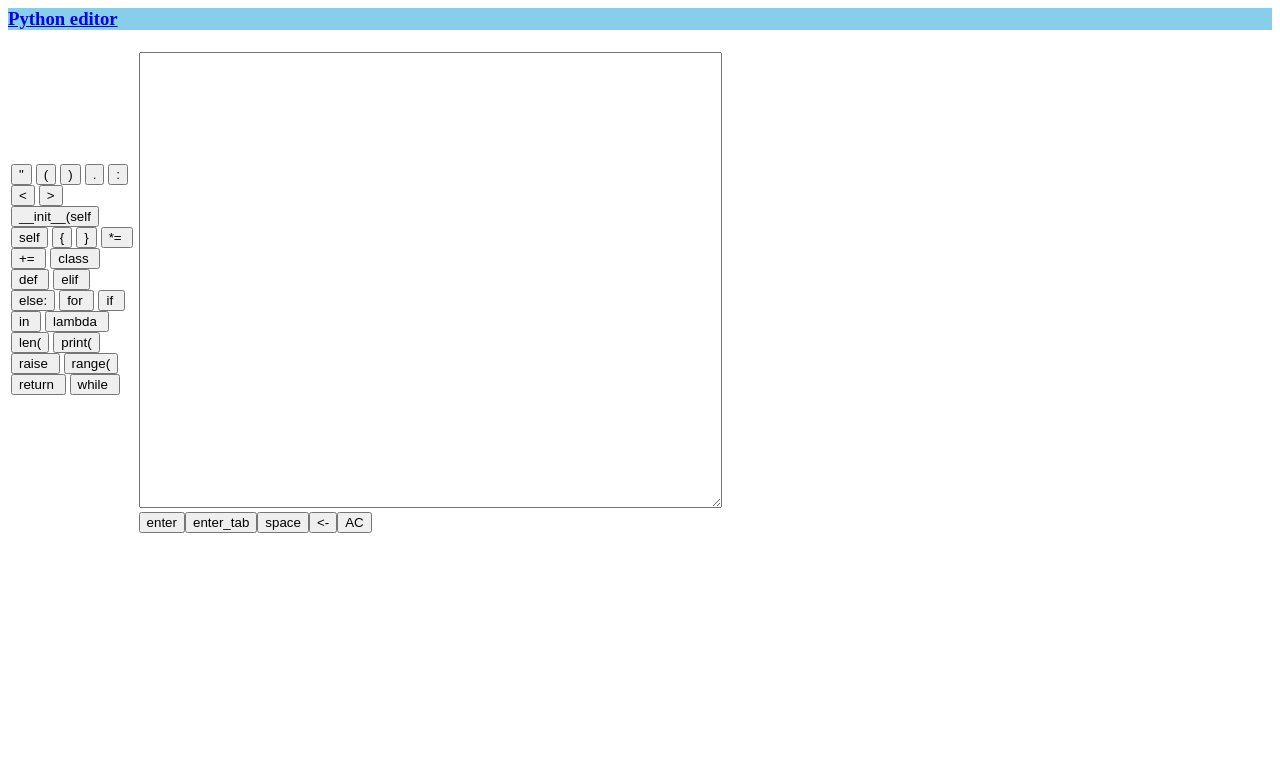
After one commit to yingyan797/y-chemistry, a Flask app: page /editor in a window 1280 px wide. The commit adds this page. Shown: the top 783 px of the page. Run offline with Flask 3, Linux system fonts and the light colour scheme.

Commit message:
Add readme and a new code editor feature

```diff
--- a/app.py
+++ b/app.py
@@ -46,7 +46,53 @@
         else:
             self.words[self.side] += k
 
+class Keyboard:
+    def __init__(self) -> None:
+        self.text = ""
+        self.keywords = [[".","\"",":","<",">","{","}","(",")","self","__init__(self"],["def ","class ","for ","while ","in ","range(","len(","return ","lambda ","print(","raise ","if ","elif ","else:","+= ","*= "]]
+        [kw.sort() for kw in self.keywords]
+        self.funcs = ["enter","enter_tab","space","<-","AC"]
+        self.names = []
+
+    def parse_names(self, symbs="_"):
+        word = ""
+        self.names = []
+        for c in self.text:
+            if c.isalnum() or c in symbs:
+                word += c
+            else:
+                if len(word) > 1 and word not in self.names:
+                    dup = False
+                    for k in range(len(self.keywords)):
+                        for kw in self.keywords[k]:
+                            if word == kw[:len(kw)-k]:
+                                dup = True
+                                break
+                    if not dup:
+                        self.names.append(word)
+                word = ""
+        if word:
+            self.names.append(word)
+    def op(self, opname):
+        match opname:
+            case "enter":
+                self.text += "\n"
+            case "enter_tab":
+                lines = self.text.split("\n")
+                nid = 0
+                for c in lines:
+                    if c == " ":
+                        nid += 1
+                self.text += "\n"+"  "*(int(nid/2)+1)
+            case "space":
+                self.text += " "
+            case "<-":
+                self.text = self.text[:-1]
+            case "AC":
+                self.text = ""
+
 site = Website()
+keyboard = Keyboard()
 @app.route('/', methods=['GET', 'POST'])    # main page
 def index():
     fm = request.form
@@ -71,5 +117,18 @@
             break
     return render_template("index.html", cofl=cofl, cofr=cofr, info=info, nt=nt, site=site)
 
+@app.route('/editor', methods=['GET', 'POST'])    # main page
+def editor():
+    fm = request.form
+    keyboard.text = fm.get("tbox")
+    if not keyboard.text:
+        keyboard.text = ""
+    if word:=fm.get("word"):
+        keyboard.text += word
+    elif func:=fm.get("func"):
+        keyboard.op(func)
+    keyboard.parse_names()
+    return render_template("editor.html", kb=keyboard)
+
 if __name__ == '__main__':
     app.run(host='0.0.0.0', port=5007, debug=True)
--- /dev/null
+++ b/templates/editor.html
@@ -0,0 +1,8 @@
+<head><title>Y Code</title></head>
+<body>
+    <h3 style="background-color: skyblue;"><a href="/editor">Python editor</a></h3>
+    <form action="/editor" method="post">
+    <table><tr><td style="width: 10%;">{% for kw in kb.keywords %}{% for w in kw %} <input type="submit" name="word" value="{{w}}">{% endfor %}{% endfor %}</td>
+        <td><textarea name="tbox" rows="30" cols="70">{{kb.text}}</textarea></td><td>{% for w in kb.names %}<input type="submit" name="word" value="{{w}}">{% endfor %}</td>
+    </tr><tr><td></td><td>{% for w in kb.funcs %}<input type="submit" name="func" value="{{w}}">{% endfor %}</td></tr></table></form>
+</body>
--- a/templates/index.html
+++ b/templates/index.html
@@ -1,8 +1,8 @@
 <head><title>Y Chemistry</title> </head>
 <body>
-    <h3 style="background-color: #6495ed;">Chemistry equation coefficients | <a href="/">Refresh page</a></h3>
+    <h3 style="background-color: #6495ed;">Chemistry equation coefficients | <a href="/">Refresh page</a> | <a href="/editor">Y Code</a></h3>
     <form action="/" method="post" enctype="multipart/form-data">
-        <textarea name="equation" rows="2" cols="85" style="font-size: small;"></textarea><button type="submit" name="sync" value="u" style="background-color: lightgreen;">Fill inputbox</button>
+        <textarea name="equation" rows="2" cols="85"></textarea><button type="submit" name="sync" value="u" style="background-color: lightgreen;">Fill inputbox</button>
         <button type="submit" name="sw" value="0"><-</button>
         <button type="submit" name="sw" value="1">-></button>
         <br><textarea name="compl" rows="2" cols="45" style="{% if not site.side %}background-color: skyblue; {% endif %}">{{site.words[0]}}</textarea> →
```
Also changed, not shown: example.txt (added, +12 -0 lines), readme.md (added).
